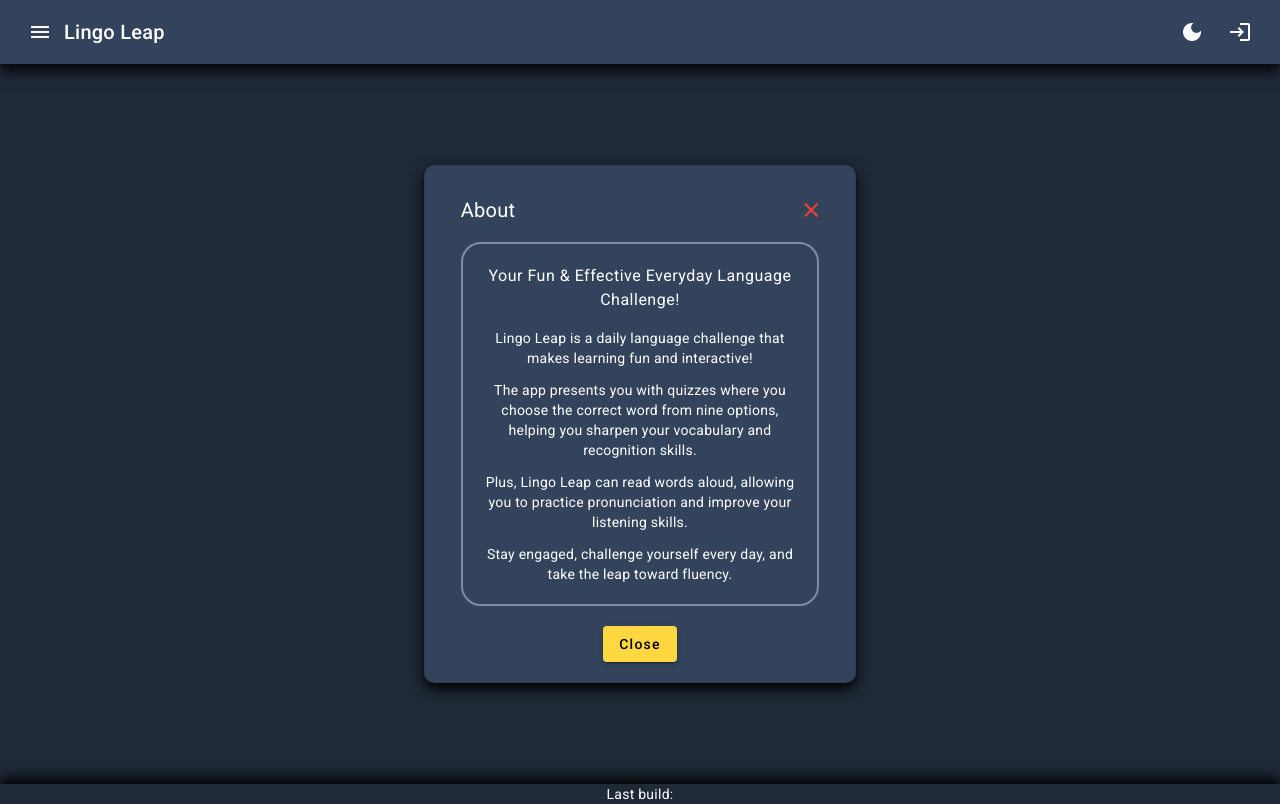
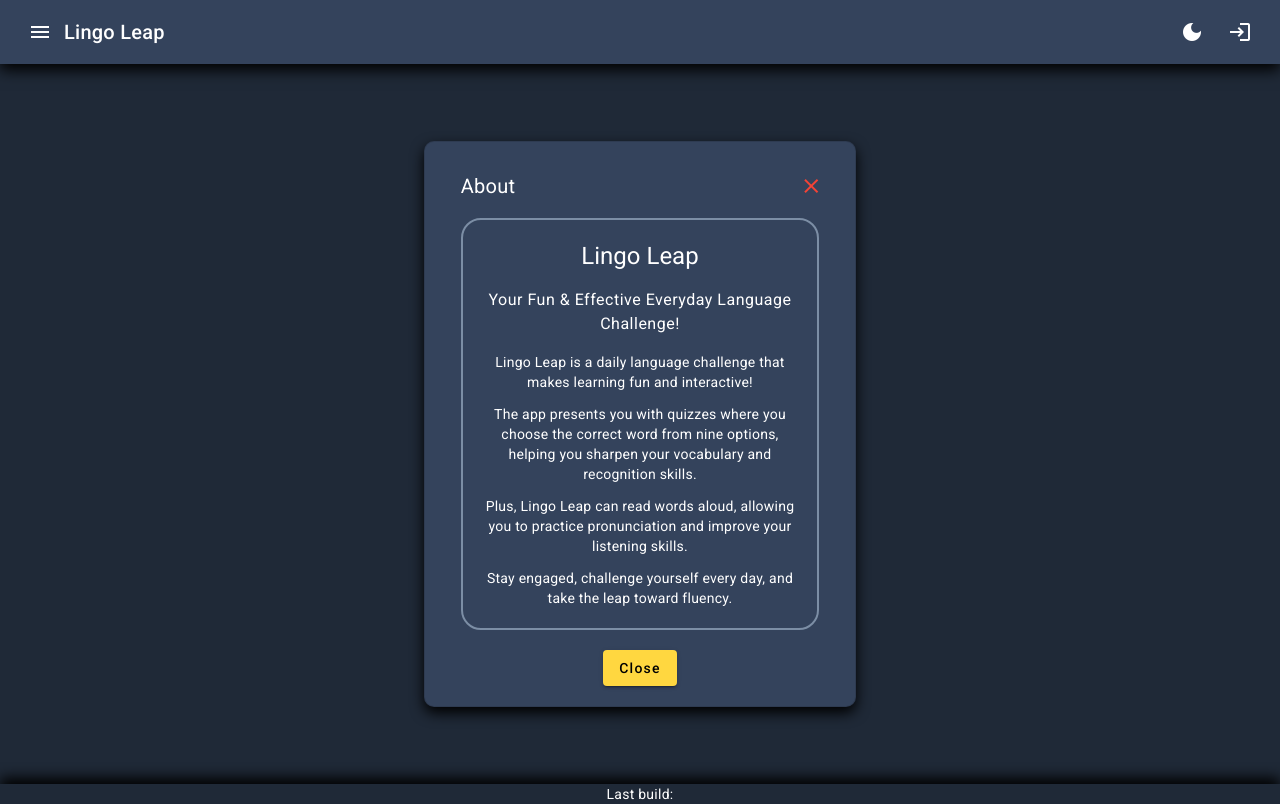
Before and after one commit to jakub-chyla/lingo-leap-fe, an Angular app: page /about in a window 1280 px wide. Built offline with nearby package versions, Linux system fonts and the light colour scheme; no server answers.

Commit message:
jenkins_stress_test

```diff
--- a/src/app/page/about/about.component.html
+++ b/src/app/page/about/about.component.html
@@ -13,7 +13,7 @@
     <mat-card-content>
       <div class="about-cloud w-[28vw] min-w-[300px]">
         <div class="m-[20px]">
-<!--          <h1>Lingo Leap</h1>-->
+          <h1>Lingo Leap</h1>
           <h4>Your Fun & Effective Everyday Language Challenge!</h4>
           <div >
             <p>Lingo Leap is a daily language challenge that makes learning fun and interactive!</p>
```
